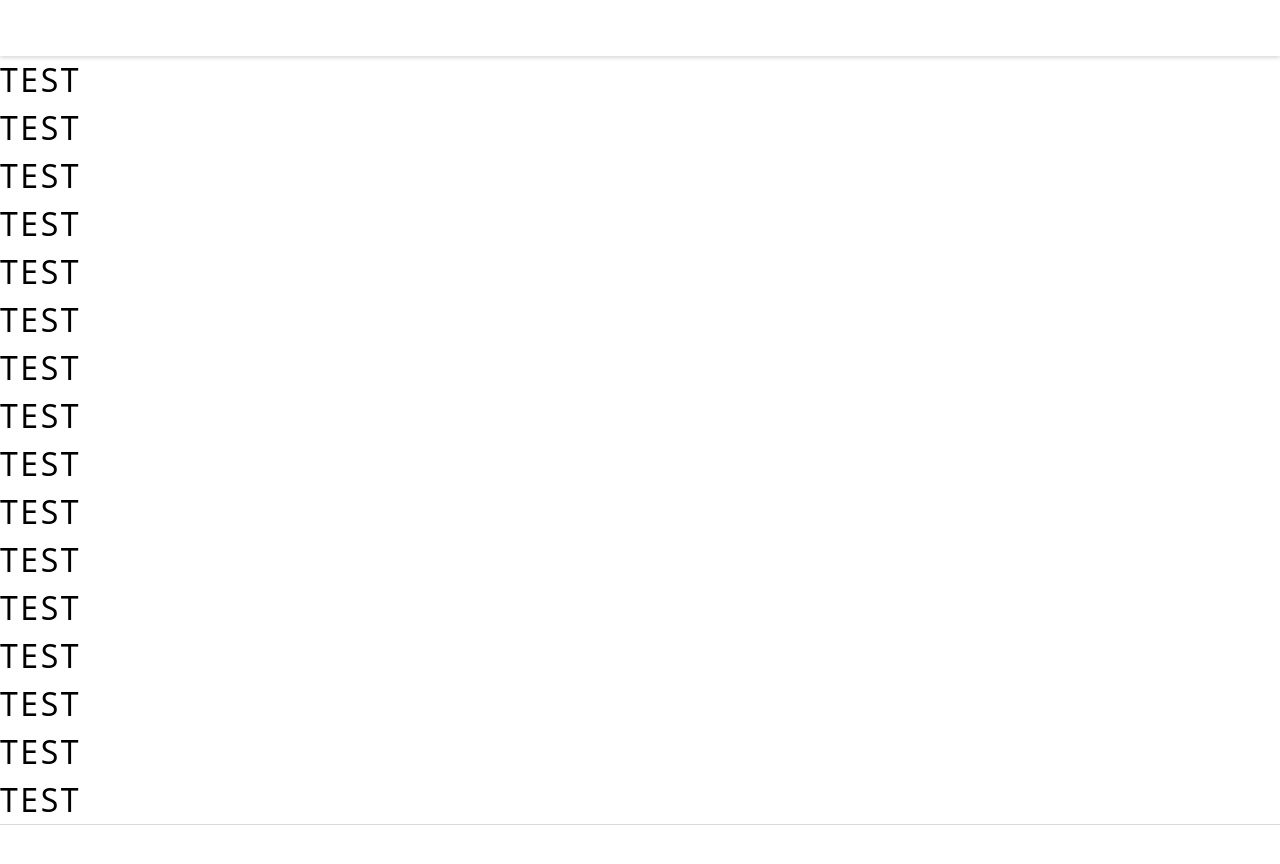
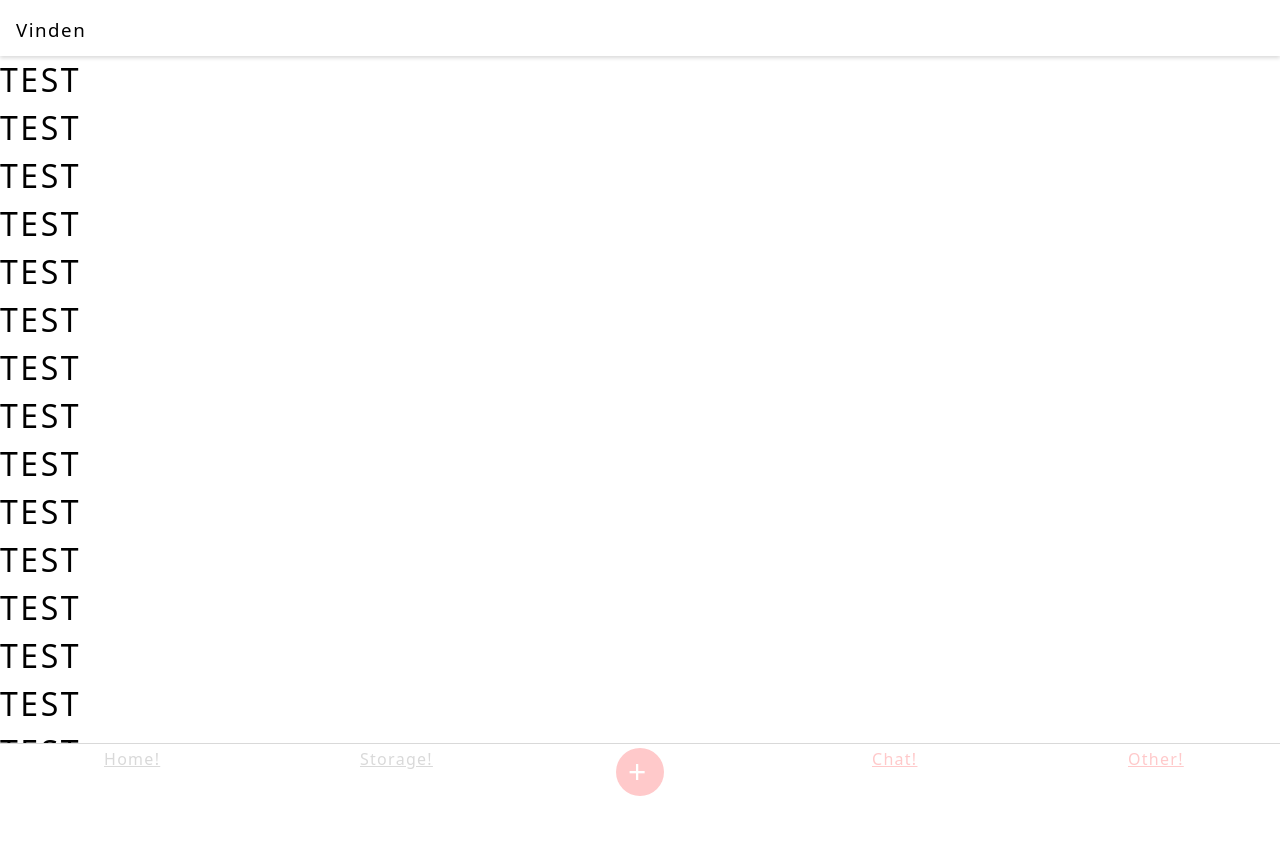
Before and after one commit to asa-m-gustafsson/storehouse-worksample, a Next.js app: page / in a window 1280 px wide. Shown: the top 864 px of the page. After the commit the page ends 800 px from the top, so only its background shows below. Built offline with nearby package versions, Linux system fonts and the light colour scheme.

Commit message:
Routing fix started

```diff
--- a/package.json
+++ b/package.json
@@ -3,7 +3,7 @@
   "version": "0.1.0",
   "private": true,
   "scripts": {
-    "dev": "next dev",
+    "dev": "next dev -p 2048",
     "build": "next build",
     "start": "next start"
   },
--- a/src/components/layout/header.tsx
+++ /dev/null
@@ -1,11 +0,0 @@
-import React from 'react';
-
-const Header = ({ title }: { title: string }) => {
-  return (
-    <div className="c-layout__header c-header">
-      <h3>{title}</h3>
-    </div>
-  );
-};
-
-export default Header;
--- a/src/components/layout/layout.tsx
+++ b/src/components/layout/layout.tsx
@@ -1,16 +1,53 @@
-import React from 'react';
-import Header from './header';
-import NavBar from './navbar';
+import React, { ReactNode } from 'react';
 import '../../styles/layout.less';
+import Link from 'next/link';
+import { useRouter } from 'next/router';
 
-const Layout = (props) => {
+const Layout = (props: { children: ReactNode }) => {
   return (
-    <div className="layout">
-      <Header title="" />
-      <div className="layout__content">{props.children}</div>
-      <NavBar />
+    <div className="c-layout">
+      <div className="c-layout__header c-header">
+        <h3>{'Vinden'}</h3>
+      </div>
+      <div className="c-layout__content">{props.children}</div>
+      <div className="c-layout__navbar c-navbar">
+        <div className="c-navbar__link-wrapper">
+          <ActiveLink href="/home">Home!</ActiveLink>
+        </div>
+        <div className="c-navbar__link-wrapper">
+          <ActiveLink href="/storage">Storage!</ActiveLink>
+        </div>
+        <div className="c-navbar__link-wrapper">
+          <div className="c-navbar__center-button">
+            <div className="c-navbar__button-text">
+              <h1>+</h1>
+            </div>
+          </div>
+        </div>
+        <div className="c-navbar__link-wrapper">
+          <ActiveLink href="/">Chat!</ActiveLink>
+        </div>
+        <div className="c-navbar__link-wrapper">
+          <ActiveLink href="/">Other!</ActiveLink>
+        </div>
+      </div>
     </div>
   );
 };
 
+const ActiveLink = ({ children, href }) => {
+  const router = useRouter();
+  return (
+    <Link href={href}>
+      <a
+        className={`c-navbar__link ${
+          router.pathname === href && 'c-navbar__link--active'
+        }`}
+      >
+        {children}
+      </a>
+    </Link>
+  );
+};
+
 export default Layout;
--- a/src/components/layout/navbar.tsx
+++ b/src/components/layout/navbar.tsx
@@ -10,7 +10,7 @@ const NavBar = () => {
         style={{ width: '10%', height: '100%', backgroundColor: 'blue' }}
       ></div>
       <div
-        style={{ width: '10%', height: '100%', backgroundColor: 'red' }}
+        style={{ width: '20%', height: '100%', backgroundColor: 'red' }}
       ></div>
       <div
         style={{ width: '10%', height: '100%', backgroundColor: 'blue' }}
--- a/src/pages/_app.tsx
+++ b/src/pages/_app.tsx
@@ -1,12 +1,16 @@
 import '../styles/globals.less';
-import type { AppProps } from 'next/app';
-import Layout from '../components/layout/layout';
+import React from 'react';
+import App, { AppProps } from 'next/app';
+// import Layout from '../components/layout/layout';
 
-function MyApp({ Component, pageProps }: AppProps) {
+function MyApp({ Component, pageProps }) {
+  console.log(pageProps);
+  const CurrentLayout = Component.Layout ? Component.Layout : React.Fragment;
+
   return (
-    <Layout>
+    <CurrentLayout>
       <Component {...pageProps} />
-    </Layout>
+    </CurrentLayout>
   );
 }
 
--- a/src/pages/index.tsx
+++ b/src/pages/index.tsx
@@ -1,8 +1,14 @@
-import React, { useState, useEffect } from 'react';
+import React, { useState, useEffect, ReactNode } from 'react';
 import Head from 'next/head';
 import '../styles/index.less';
+import Layout from '../components/layout/layout';
+import { NextPage } from 'next';
 
-const Index = () => {
+type Page = NextPage & {
+  Layout?: (props: { children?: ReactNode }) => JSX.Element;
+};
+
+const Index: Page = () => {
   const [testVar, setTestVar] = useState('');
 
   useEffect(() => {
@@ -14,11 +20,11 @@ const Index = () => {
         console.log(JSON.parse(JSON.stringify(json)));
       });
   }, []);
-
   return (
     <div>
+      <div>
         <Head>
-        <title>Create Next App</title>
+          <title>Title for Index!</title>
           <link rel="icon" href="/favicon.ico" />
         </Head>
         <h1>TEST</h1>
@@ -39,7 +45,10 @@ const Index = () => {
         <h1>TEST</h1>
         <h1>TEST</h1>
       </div>
+    </div>
   );
 };
 
+Index.Layout = Layout;
+
 export default Index;
--- a/src/styles/layout.less
+++ b/src/styles/layout.less
@@ -32,4 +32,32 @@
   flex-direction: row;
   flex-wrap: nowrap;
   justify-content: space-around;
+  &__link-wrapper {
+    height: 100%;
+    width: 48px;
+    margin: auto;
+  }
+  &__link {
+    margin: auto;
+    color: @muted-color;
+    &--active {
+      color: @pink-color;
+    }
+  }
+  &__center-button {
+    height: 48px;
+    width: 48px;
+    border: 0px solid;
+    border-radius: 100%;
+    background-color: @pink-color;
+    color: white;
+    .c-navbar__button-text {
+      height: 50%;
+      width: 50%;
+      margin: auto;
+      h1 {
+        margin: auto;
+      }
+    }
+  }
 }
```
Also changed, not shown: src/pages/home.tsx (added, +20 -0 lines), src/pages/storage.tsx (added, +20 -0 lines). Lines whose indentation alone changed are shown as unchanged.
